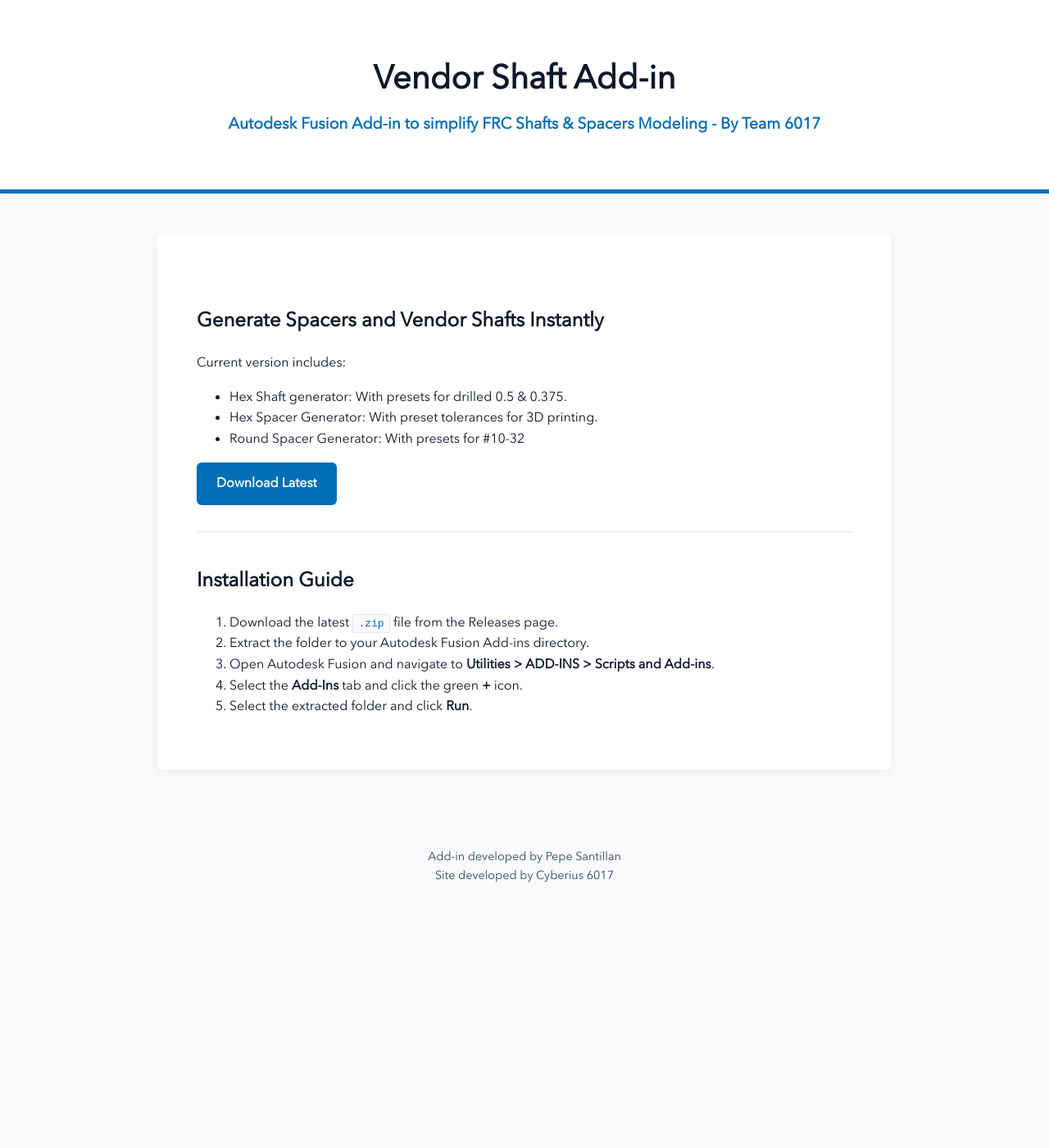
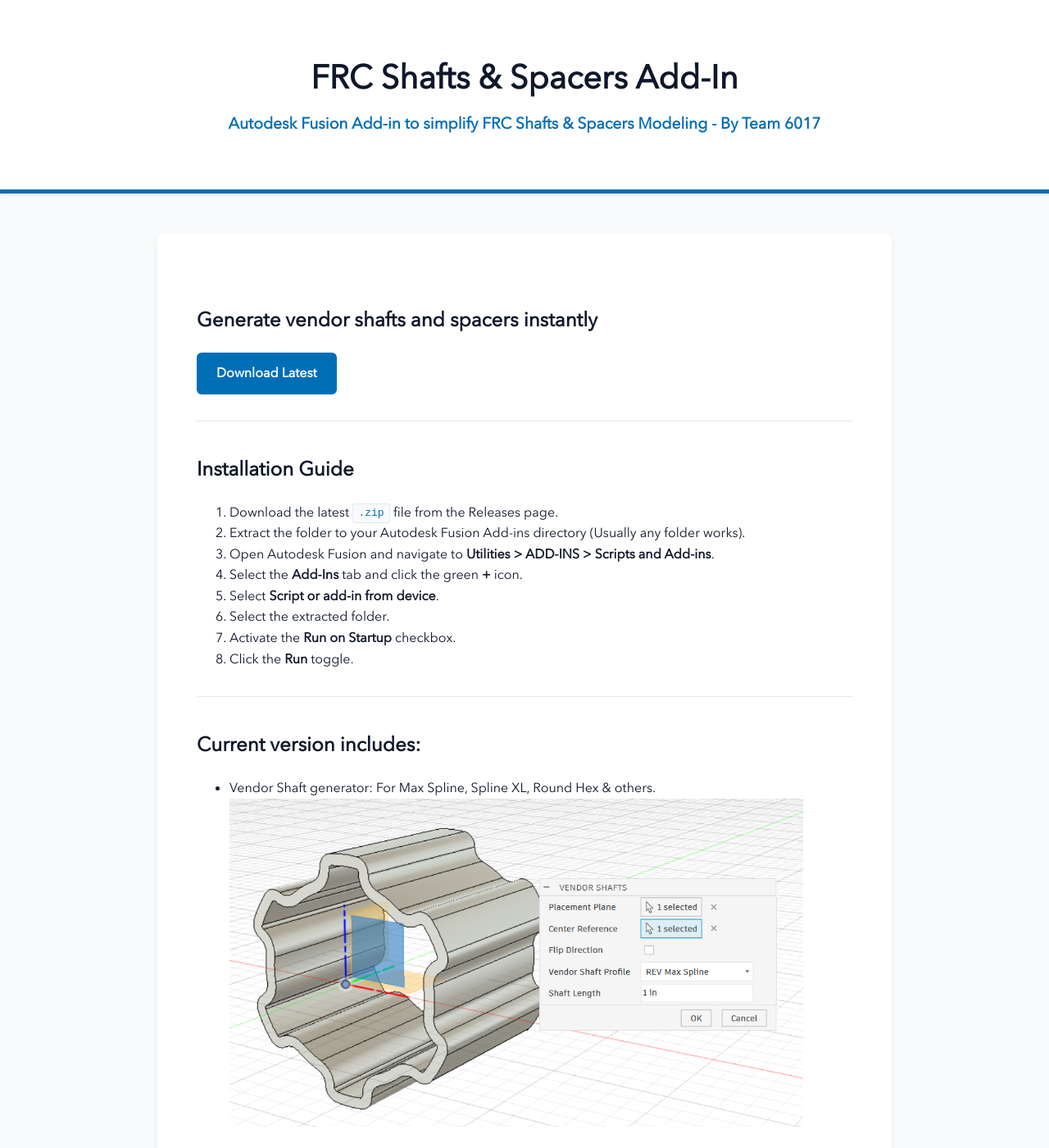
Before and after one commit to cyberius-6017/FRC-Shafts-for-Fusion, a Jekyll site: the page built from index.md, in a window 1280 px wide and 1400 px high. Shown: the whole window at 82% size. Built offline with Jekyll 4.4.1, drawn with Linux system fonts in a browser that asks for light colours; some of the changed text lies outside the part shown.

Commit message:
Added images for Hex Shaft, Hex Spacer, Menu, Round Spacer, and Vendor Shaft; updated titles and descriptions for clarity in configuration and HTML files.

```diff
--- a/_config.yml
+++ b/_config.yml
@@ -1,2 +1,2 @@
-title: "FRC Vendor Shafts"
+title: "FRC Shafts & Spacers Add-In"
 description: "Autodesk Fusion Add-in to simplify FRC Shafts & Spacers Modeling - By Team 6017"
--- a/_layouts/default.html
+++ b/_layouts/default.html
@@ -107,7 +107,7 @@
 </head>
 <body>
     <header>
-        <h1>Vendor Shaft Add-in</h1>
+        <h1>FRC Shafts & Spacers Add-In</h1>
         <p>{{ site.description }}</p>
     </header>
 
--- a/index.md
+++ b/index.md
@@ -2,14 +2,7 @@
 layout: default
 ---
 
-## Generate Spacers and Vendor Shafts Instantly
-
-Current version includes:
-* Hex Shaft generator: With presets for drilled 0.5 & 0.375.
-* Hex Spacer Generator: With preset tolerances for 3D printing.
-* Round Spacer Generator: With presets for #10-32
-
-
+## Generate vendor shafts and spacers instantly
 [Download Latest](https://github.com/cyberius-6017/FRC-Shafts-for-Fusion/releases/latest){: .btn}
 
 ---
@@ -17,7 +10,28 @@ Current version includes:
 ## Installation Guide
 
 1. Download the latest `.zip` file from the Releases page.
-2. Extract the folder to your Autodesk Fusion Add-ins directory.
+2. Extract the folder to your Autodesk Fusion Add-ins directory (Usually any folder works).
 3. Open Autodesk Fusion and navigate to **Utilities > ADD-INS > Scripts and Add-ins**.
 4. Select the **Add-Ins** tab and click the green **+** icon.
-5. Select the extracted folder and click **Run**.
+5. Select **Script or add-in from device**.
+6. Select the extracted folder.
+7. Activate the **Run on Startup** checkbox.
+8. Click the **Run** toggle.
+
+---
+
+## Current version includes:
+
+* Vendor Shaft generator: For Max Spline, Spline XL, Round Hex & others.
+<img src="AddIn_Images/Vendor Shaft.png" alt="Hex Shaft Generator" width="700">
+
+* Hex Shaft generator: With presets for drilled 0.5 & 0.375.
+<img src="AddIn_Images/HexShaft.png" alt="Hex Shaft Generator" width="700">
+
+* Hex Spacer generator: With preset tolerances for 3D printing.
+<img src="AddIn_Images/HexSpacer.png" alt="Hex Shaft Generator" width="700">
+
+* Round Spacer generator: With presets for #10-32 bolts and other common hardware.
+<img src="AddIn_Images/RoundSpacer.png" alt="Hex Shaft Generator" width="700">
+
+[Download Latest](https://github.com/cyberius-6017/FRC-Shafts-for-Fusion/releases/latest){: .btn}
```
Also changed, not shown: AddIn_Images/HexShaft.png (added), AddIn_Images/HexSpacer.png (added), AddIn_Images/Menu.png (added), AddIn_Images/RoundSpacer.png (added), AddIn_Images/Vendor Shaft.png (added), 6 other files.
